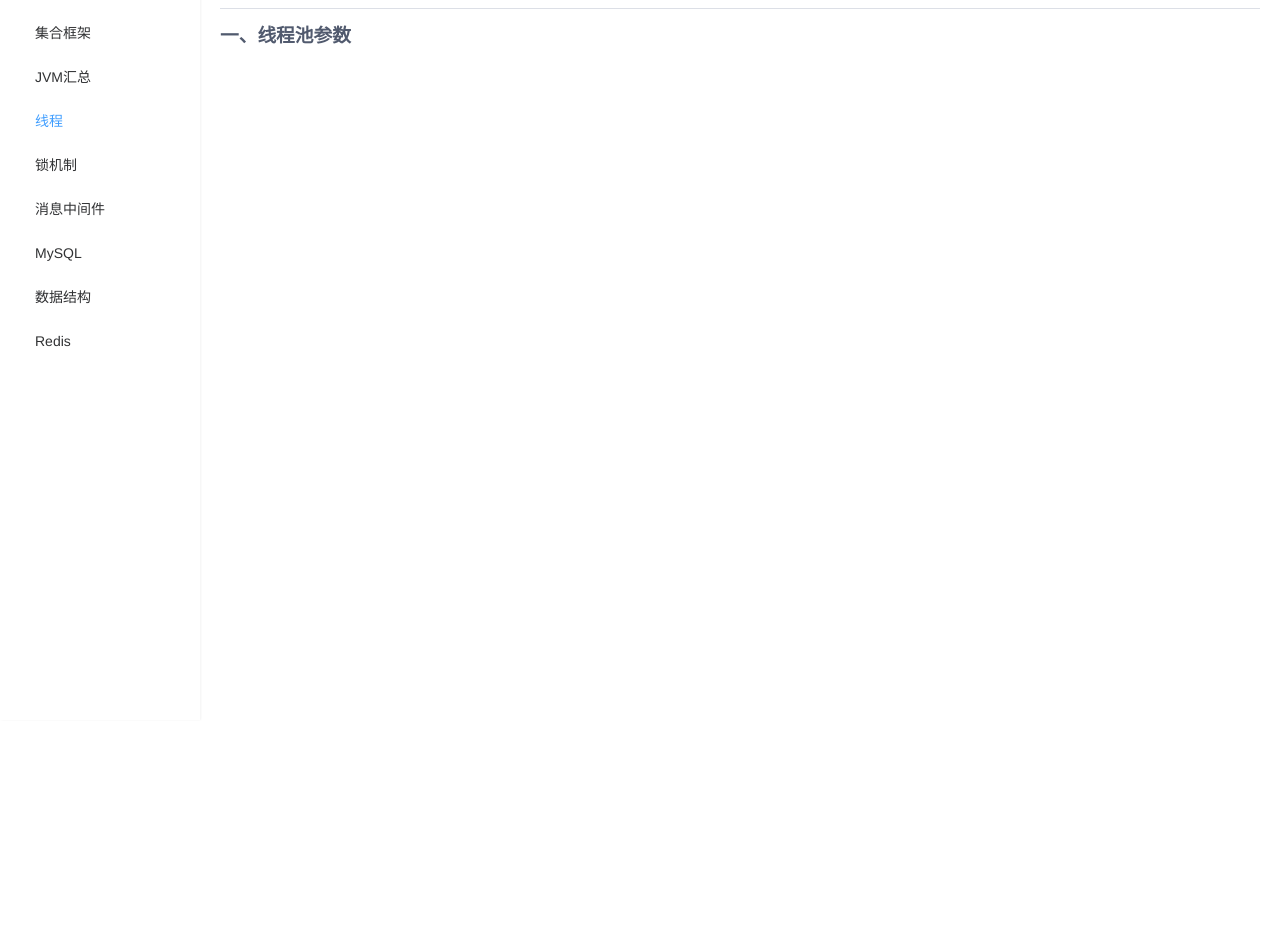
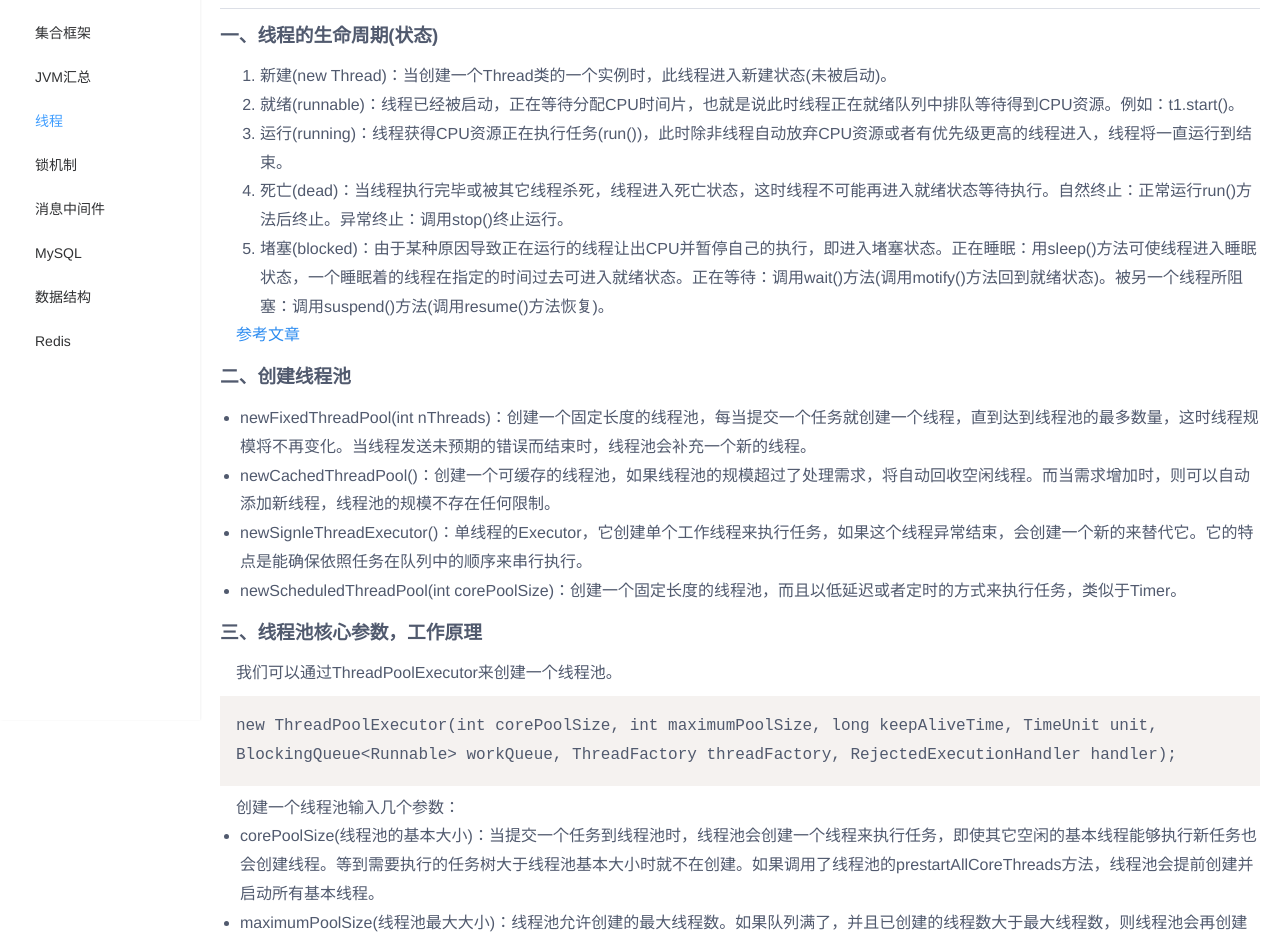
Before and after one commit to lixaviers/suyan-ms, a Vue app: page /#/thread in a window 1280 px wide. Shown: the part 80-1021 px from the top of the page. Before the commit the page ends 800 px from the top, so only its background shows below. Built offline with nearby package versions, Linux system fonts and the light colour scheme.

Commit message:
feat:page

```diff
--- a/src/views/page/thread.vue
+++ b/src/views/page/thread.vue
@@ -1,7 +1,39 @@
 <template>
     <div class="suyan__home">
         <h1>线程<el-button class="suyan__btn__print" type="primary" plain @click="print">打印pdf</el-button></h1><el-divider></el-divider>
-        <h3>一、线程池参数</h3>
+        <h3>一、线程的生命周期(状态)</h3>
+<ol>
+<li>新建(new Thread)：当创建一个Thread类的一个实例时，此线程进入新建状态(未被启动)。</li>
+<li>就绪(runnable)：线程已经被启动，正在等待分配CPU时间片，也就是说此时线程正在就绪队列中排队等待得到CPU资源。例如：t1.start()。</li>
+<li>运行(running)：线程获得CPU资源正在执行任务(run())，此时除非线程自动放弃CPU资源或者有优先级更高的线程进入，线程将一直运行到结束。</li>
+<li>死亡(dead)：当线程执行完毕或被其它线程杀死，线程进入死亡状态，这时线程不可能再进入就绪状态等待执行。自然终止：正常运行run()方法后终止。异常终止：调用stop()终止运行。</li>
+<li>堵塞(blocked)：由于某种原因导致正在运行的线程让出CPU并暂停自己的执行，即进入堵塞状态。正在睡眠：用sleep()方法可使线程进入睡眠状态，一个睡眠着的线程在指定的时间过去可进入就绪状态。正在等待：调用wait()方法(调用motify()方法回到就绪状态)。被另一个线程所阻塞：调用suspend()方法(调用resume()方法恢复)。</li>
+</ol>
+<p><a href="https://www.cnblogs.com/langjunnan/p/6444718.html" target="_blank" rel="noopener">参考文章</a></p>
+<h3>二、创建线程池</h3>
+<ul>
+<li>newFixedThreadPool(int nThreads)：创建一个固定长度的线程池，每当提交一个任务就创建一个线程，直到达到线程池的最多数量，这时线程规模将不再变化。当线程发送未预期的错误而结束时，线程池会补充一个新的线程。</li>
+<li>newCachedThreadPool()：创建一个可缓存的线程池，如果线程池的规模超过了处理需求，将自动回收空闲线程。而当需求增加时，则可以自动添加新线程，线程池的规模不存在任何限制。</li>
+<li>newSignleThreadExecutor()：单线程的Executor，它创建单个工作线程来执行任务，如果这个线程异常结束，会创建一个新的来替代它。它的特点是能确保依照任务在队列中的顺序来串行执行。</li>
+<li>newScheduledThreadPool(int corePoolSize)：创建一个固定长度的线程池，而且以低延迟或者定时的方式来执行任务，类似于Timer。</li>
+</ul>
+<h3>三、线程池核心参数，工作原理</h3>
+<p>我们可以通过ThreadPoolExecutor来创建一个线程池。</p>
+<pre class="language-java"><code>new ThreadPoolExecutor(int corePoolSize, int maximumPoolSize, long keepAliveTime, TimeUnit unit,
+BlockingQueue&lt;Runnable&gt; workQueue, ThreadFactory threadFactory, RejectedExecutionHandler handler);</code></pre>
+<p>创建一个线程池输入几个参数：</p>
+<ul>
+<li>corePoolSize(线程池的基本大小)：当提交一个任务到线程池时，线程池会创建一个线程来执行任务，即使其它空闲的基本线程能够执行新任务也会创建线程。等到需要执行的任务树大于线程池基本大小时就不在创建。如果调用了线程池的prestartAllCoreThreads方法，线程池会提前创建并启动所有基本线程。</li>
+<li>maximumPoolSize(线程池最大大小)：线程池允许创建的最大线程数。如果队列满了，并且已创建的线程数大于最大线程数，则线程池会再创建新的线程执行任务。值得注意的是如果使用了无界的任务队列这个参数就没什么效果。</li>
+<li>keepAliveTime(线程活动保持时间)：线程池的工作线程空闲后，保持存活的时间。如果任务很多，并且每个任务执行的时间比较短，可以调大这个时间，提高线程的利用率。</li>
+<li>&nbsp;</li>
+</ul>
+<p>&nbsp;</p>
+<p>&nbsp;</p>
+<p>&nbsp;</p>
+<p>&nbsp;</p>
+<p>&nbsp;</p>
+<p>&nbsp;</p>
     </div>
 </template>
 
```
